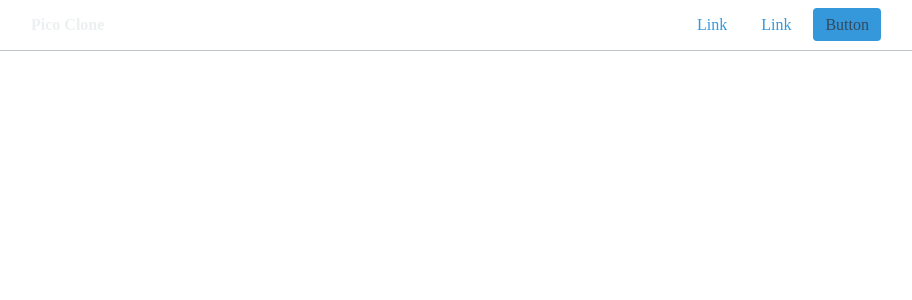
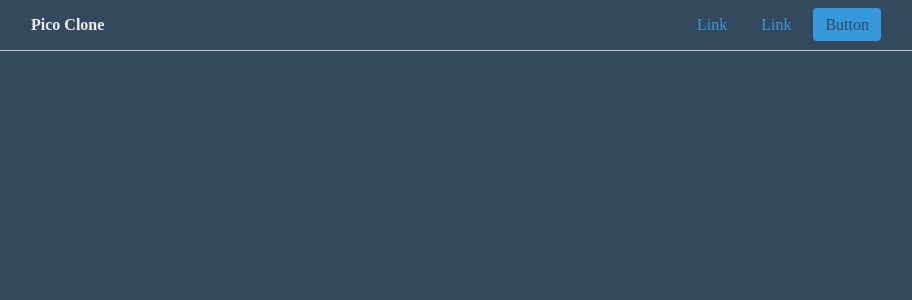
Before and after one commit to ferhatgozupekk/bolum-sonu-cal-smas-, a React (Vite) app: page / in a window 1280 px wide. Shown: the top 300 px of the page, without its empty margins (199-1111 px from the left). Built offline with nearby package versions, Linux system fonts and the light colour scheme.

Commit message:
10.11 Koyu Temanın Aktif Edilmesi

```diff
--- a/src/components/styled/GlobalStyle.js
+++ b/src/components/styled/GlobalStyle.js
@@ -27,7 +27,7 @@ export const GlobalStyle = createGlobalStyle`
 }
 
 body {
-    background-color: var()(--body-color);
+    background-color: var(--bg-color);
     color: var(--text-color);
     margin: 0;
     padding: 0;
```
